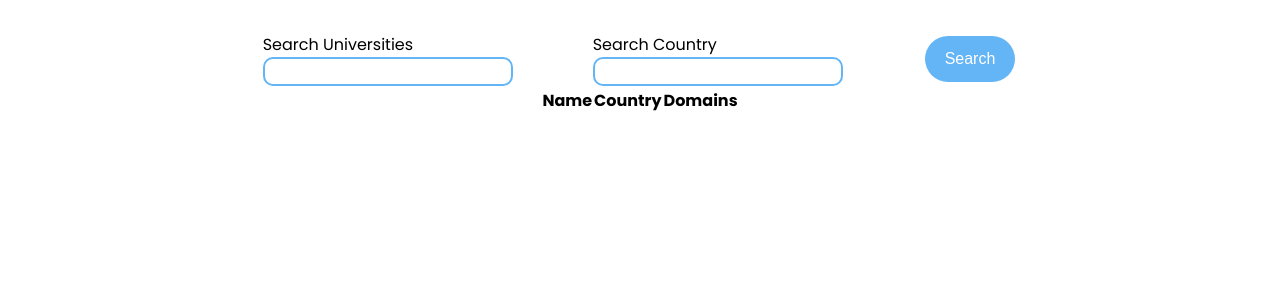
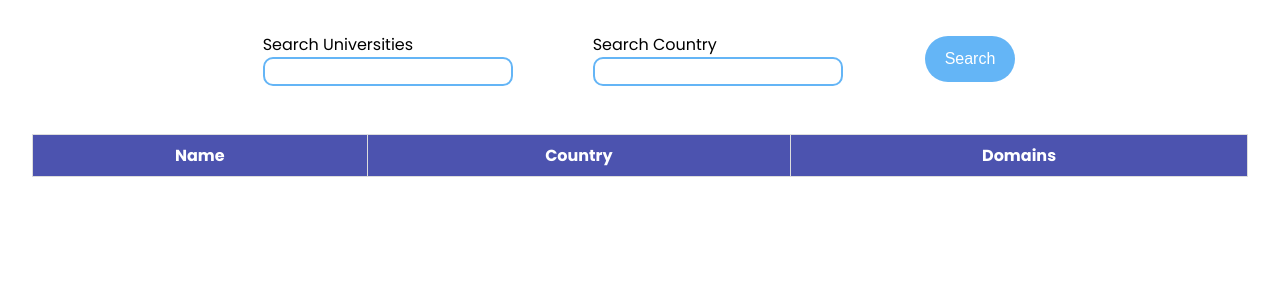
Before and after one commit to lmiguelcolombo/university-data-list, a React (Create React App) app: page / in a window 1280 px wide. Shown: the top 300 px of the page. Built offline with nearby package versions, Linux system fonts and the light colour scheme.

Commit message:
style: add styles to the table elements

```diff
--- a/src/App.css
+++ b/src/App.css
@@ -62,3 +62,34 @@ button {
 button:hover {
   background-color: #1976d2;
 }
+
+table {
+  width: 95%;
+  border-collapse: collapse;
+
+  margin-top: 3rem;
+}
+
+th,
+td {
+  border: 1px solid #ddd;
+  padding: 8px;
+  text-align: left;
+}
+
+thead th {
+  background-color: #4c53af;
+  color: white;
+  text-align: center;
+}
+
+tbody a {
+  color: #333;
+  cursor: pointer;
+
+  transition: color 0.3s;
+}
+
+tbody a:hover {
+  color: #4c53af;
+}
```
